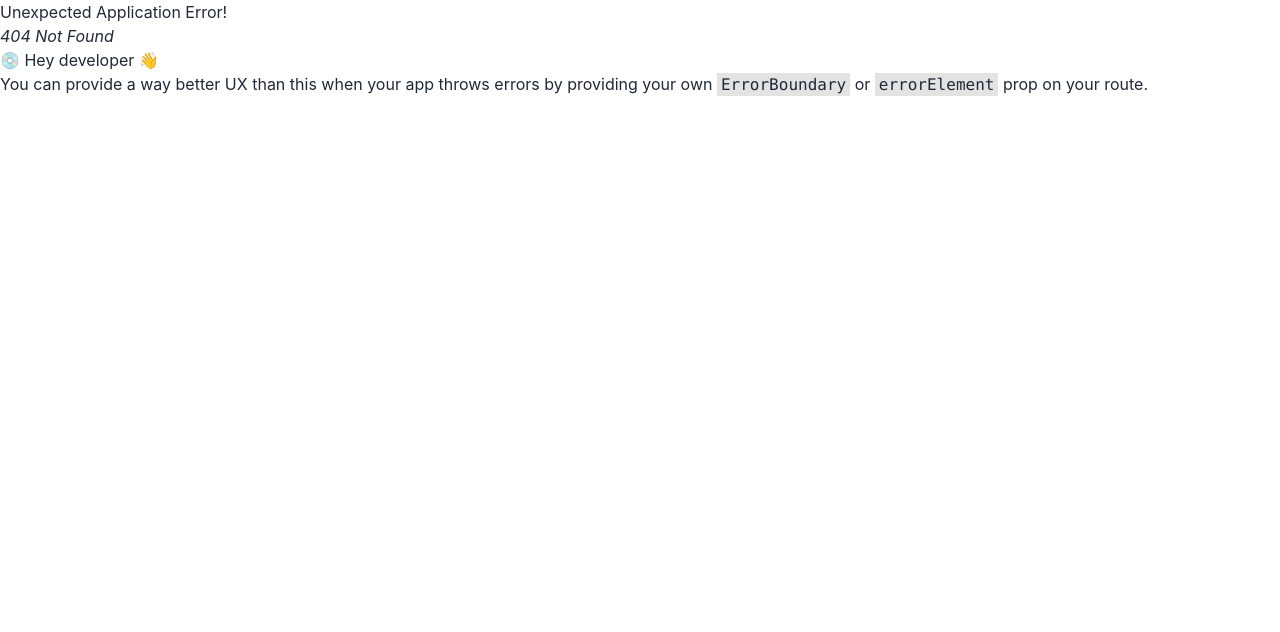
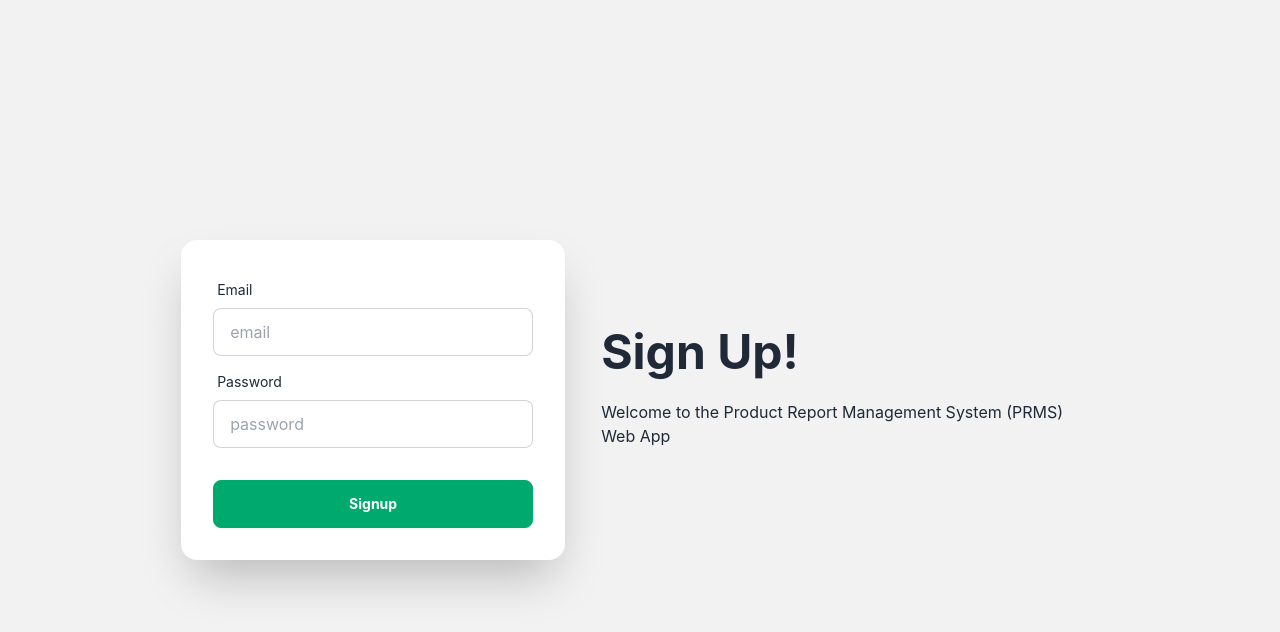
Before and after one commit to EhsanEIK/prms-app-client, a React (Create React App) app: page /signup in a window 1280 px wide. Before the commit this address had no page. Shown: the top 632 px of the page. Built offline with nearby package versions, Linux system fonts and the light colour scheme.

Commit message:
added Signup component and routes

```diff
--- /dev/null
+++ b/src/Components/Signin-SIgnup/Signup.js
@@ -0,0 +1,40 @@
+import React from 'react';
+
+const Signup = () => {
+    return (
+        <div className="hero bg-base-200 min-h-screen">
+            <div className="hero-content flex-col lg:flex-row-reverse">
+                <div className="text-center lg:text-left ml-5">
+                    <h1 className="text-5xl font-bold">Sign Up!</h1>
+                    <p className="py-6">
+                        Welcome to the Product Report Management System (PRMS) Web App
+                    </p>
+                </div>
+                <div className="card bg-base-100 w-full max-w-sm shrink-0 shadow-2xl">
+                    <form className="card-body">
+                        <div className="form-control">
+                            <label className="label">
+                                <span className="label-text">Email</span>
+                            </label>
+                            <input type="email" placeholder="email" className="input input-bordered" required />
+                        </div>
+                        <div className="form-control">
+                            <label className="label">
+                                <span className="label-text">Password</span>
+                            </label>
+                            <input type="password" placeholder="password" className="input input-bordered" required />
+                            {/* <label className="label">
+                                <a href="#" className="label-text-alt link link-hover">Forgot password?</a>
+                            </label> */}
+                        </div>
+                        <div className="form-control mt-6">
+                            <button className="btn btn-success text-white font-bold">Signup</button>
+                        </div>
+                    </form>
+                </div>
+            </div>
+        </div>
+    );
+};
+
+export default Signup;
--- a/src/Routes/routes.js
+++ b/src/Routes/routes.js
@@ -3,6 +3,7 @@ import Home from "../Components/Home/Home";
 import Report from "../Components/Report/Report";
 import AddReport from "../Components/Report/AddReport";
 import Main from "../Components/Layout/Main";
+import Signup from "../Components/Signin-SIgnup/Signup";
 
 export const router = createBrowserRouter([
     {
@@ -22,5 +23,9 @@ export const router = createBrowserRouter([
                 element: <AddReport></AddReport>
             },
         ]
+    },
+    {
+        path: '/signup',
+        element: <Signup></Signup>
     }
 ])
```
